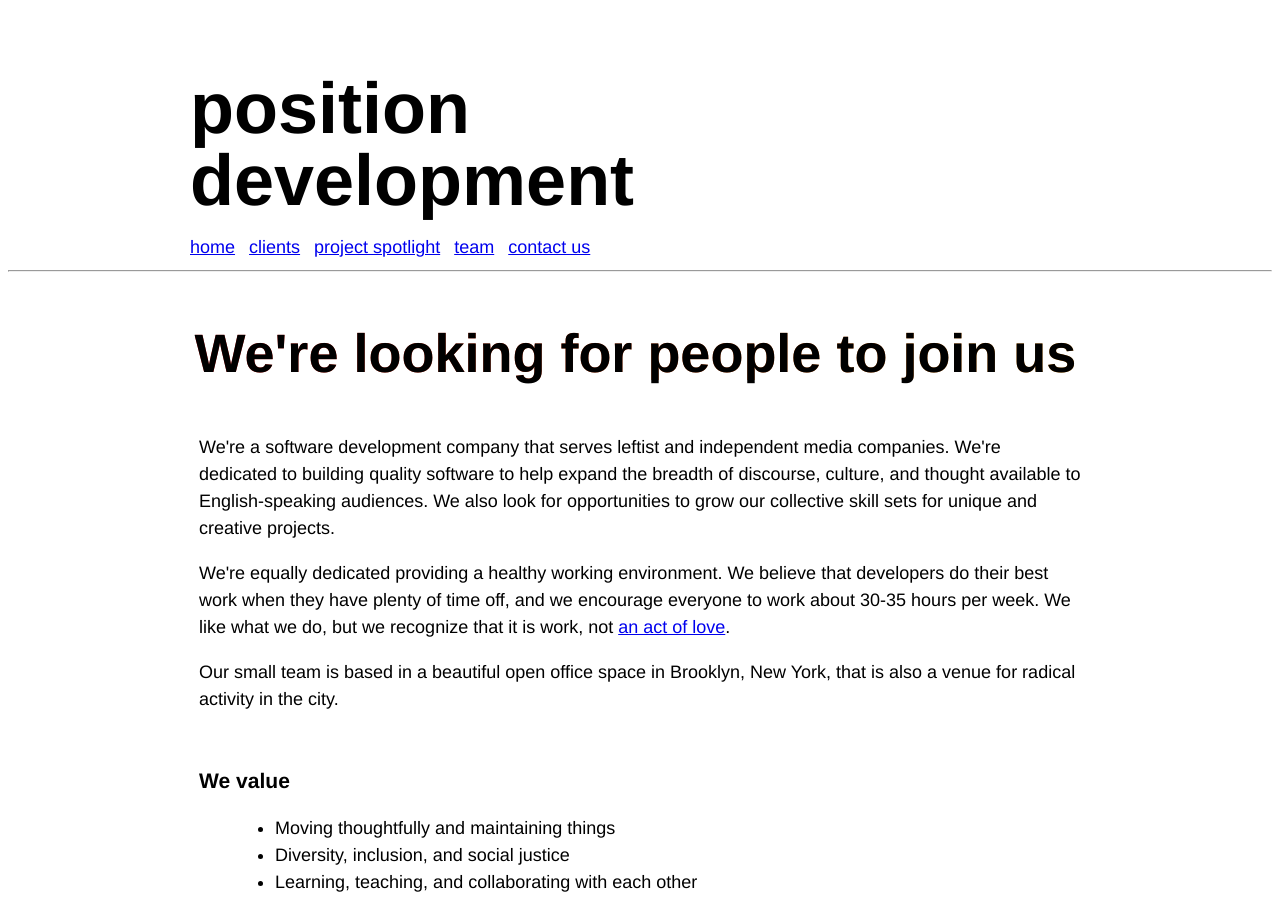
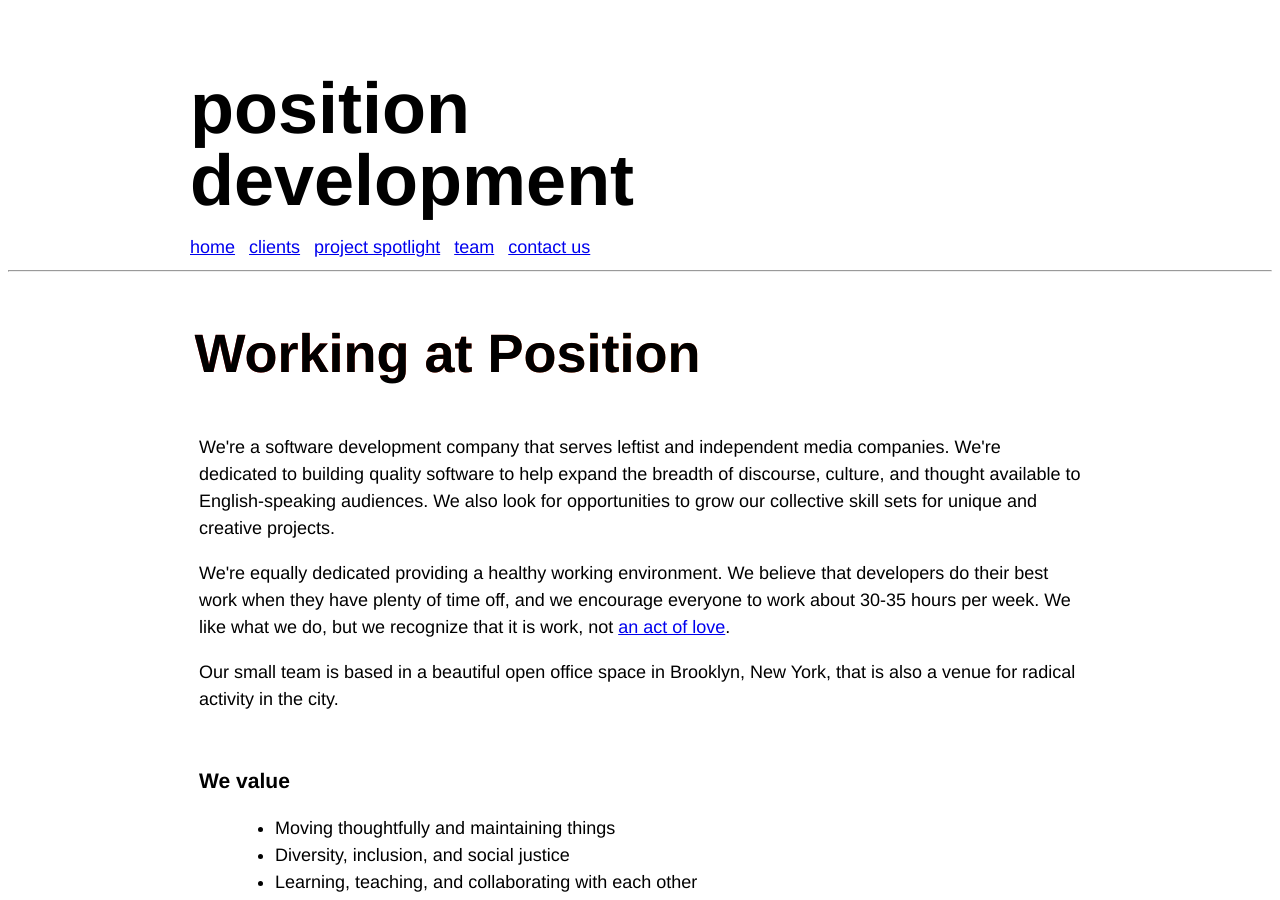
Before and after one commit to positiondev/positiondev.github.io, a Jekyll site: the page built from work.html, in a window 1280 px wide and 900 px high. Built offline with Jekyll 4.4.1, drawn with Linux system fonts in a browser that asks for light colours.

Commit message:
Change page title

```diff
--- a/work.html
+++ b/work.html
@@ -1,5 +1,5 @@
 ---
-title: We're looking for people to join us
+title: Working at Position
 layout: default
 ---
 
```
